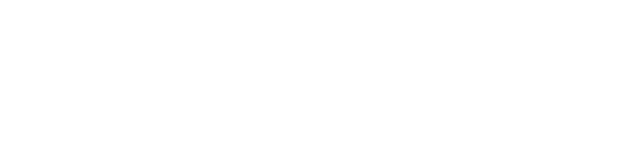
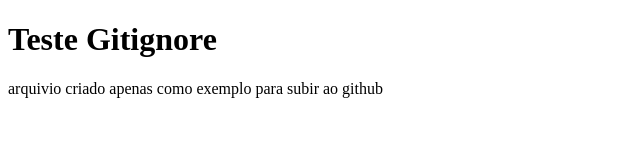
Before and after one commit to Alexandro-Moura/gitignore, a plain HTML site: page index.html in a window 1280 px wide. Shown: the whole page, without its empty margins (0-640 px from the left). Drawn offline with Linux system fonts and the light colour scheme.

Commit message:
Adicionado titulo e descrição sobre este html

```diff
--- a/index.html
+++ b/index.html
@@ -1,12 +1,16 @@
 <!DOCTYPE html>
 <html lang="en">
+
 <head>
     <meta charset="UTF-8">
     <meta http-equiv="X-UA-Compatible" content="IE=edge">
     <meta name="viewport" content="width=device-width, initial-scale=1.0">
-    <title>Document</title>
+    <title>Teste Gitignore</title>
 </head>
+
 <body>
+    <h1>Teste Gitignore</h1>
+    <p>arquivio criado apenas como exemplo para subir ao github</p>
+</body>
 
-</body>
 </html>
```
